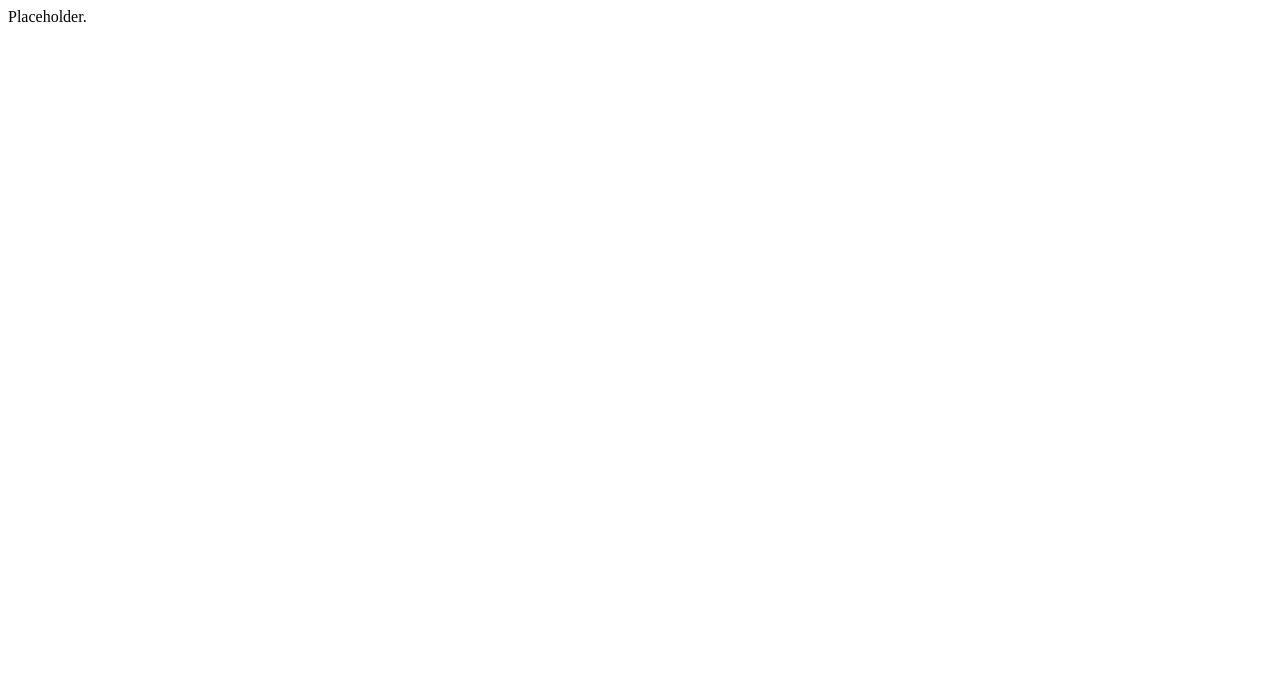
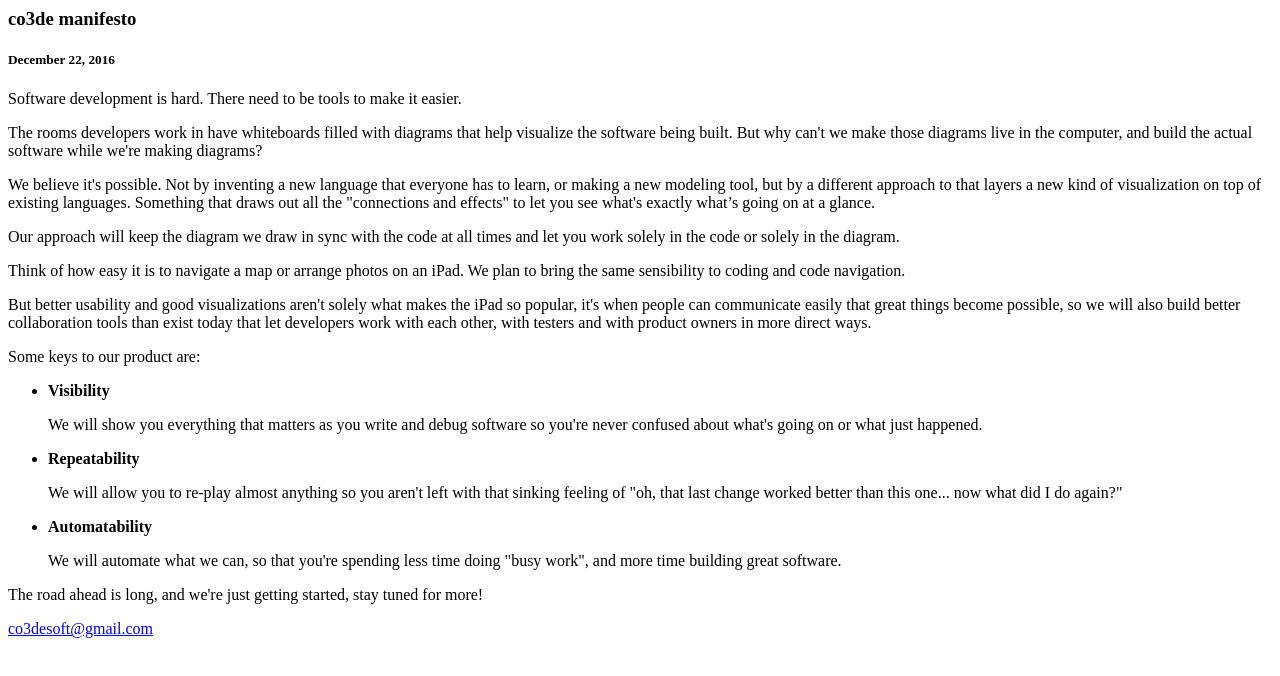
Before and after one commit to co3de/blog, a plain HTML site: page index.html in a window 1280 px wide. Drawn offline with Linux system fonts and the light colour scheme.

Commit message:
First update

```diff
--- a/index.html
+++ b/index.html
@@ -1,8 +1,49 @@
 <html>
+
 <head>
-<title>co3de.com</title>
+  <title>co3de.com</title>
 </head>
+
 <body>
-  Placeholder.
+<h3>co3de manifesto</h3>
+<h5>December 22, 2016</h5>
+
+<p>Software development is hard.  There need to be tools to make it easier.</p>
+
+<p>The rooms developers work in have whiteboards filled with diagrams that help visualize the software being built.
+But why can't we make those diagrams live in the computer, and build the actual software while we're making diagrams?</p>
+
+<p>We believe it's possible.  Not by inventing a new language that everyone has to learn, or making a new modeling tool,
+but by a different approach to that layers a new kind of visualization on top of existing languages.
+Something that draws out all the "connections and effects" to let you see what's exactly what’s going on at a glance.</p>
+
+<p>Our approach will keep the diagram we draw in sync with the code at all times and let you work solely in the code or
+solely in the diagram.</p>
+
+<p>Think of how easy it is to navigate a map or arrange photos on an iPad.   We plan to bring the same sensibility to coding and
+code navigation.</p>
+
+<p>But better usability and good visualizations aren't solely what makes the iPad so popular, it's when people can communicate
+easily that great things become possible, so we will also build better collaboration tools than exist today that let
+developers work with each other, with testers and with product owners in more direct ways.</p>
+
+<p>Some keys to our product are:</p>
+
+<ul>
+<li><b>Visibility</b> <p> We will show you everything that matters as you write and debug software so you're never confused about
+               what's going on or what just happened.</p>
+
+<li><b>Repeatability</b> <p> We will allow you to re-play almost anything so you aren't left with that sinking feeling of "oh,
+                  that last change worked better than this one... now what did I do again?"</p>
+
+<li><b>Automatability</b> <p> We will automate what we can, so that you're spending less time doing "busy work",
+                  and more time building great software.</p>
+</ul>
+
+<p>The road ahead is long, and we're just getting started, stay tuned for more!</p>
+
+<a href="mailto:co3desoft@gmail.com">co3desoft@gmail.com</a>
+
 </body>
+
 </html>
```
